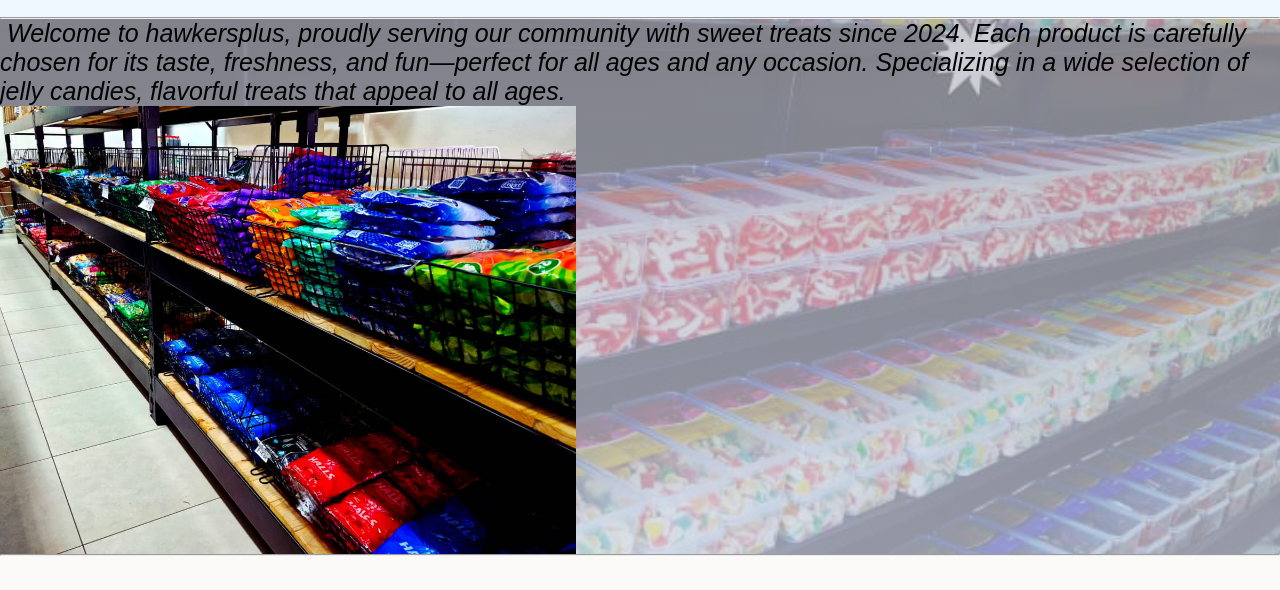
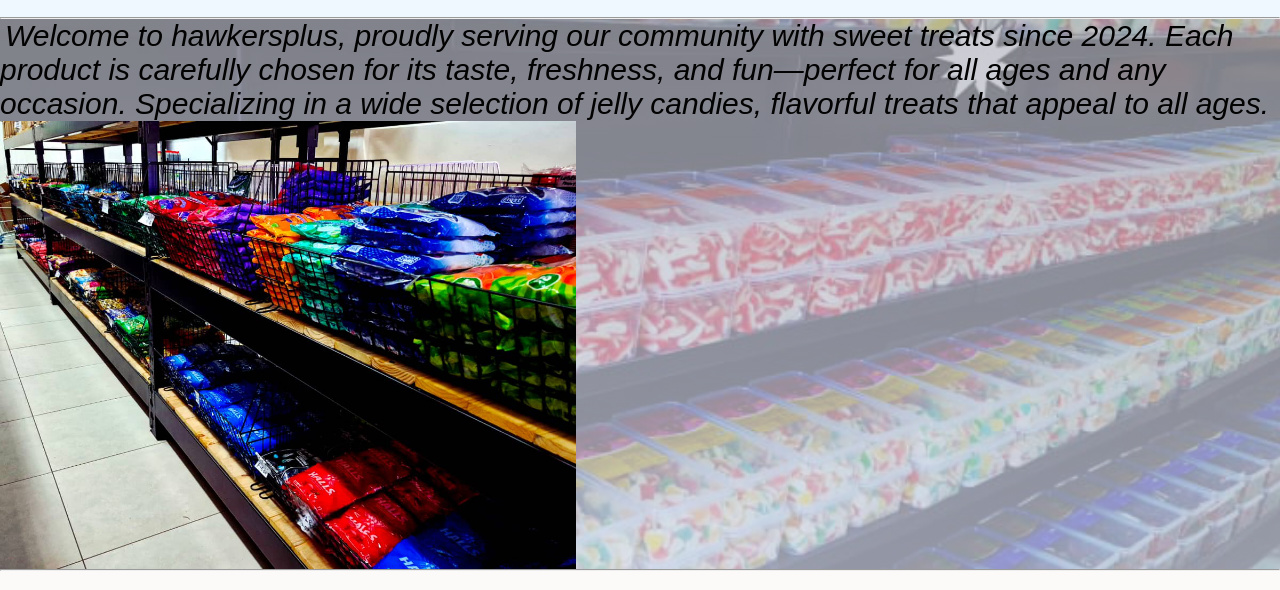
Before and after one commit to noorainshams16/ecommerce, a website: page index.html in a window 1280 px wide. Shown: the part 210-800 px from the top of the page. Drawn offline with Linux system fonts and the light colour scheme.

Commit message:
Refactor CSS styles for improved layout and design

```diff
--- a/style.css
+++ b/style.css
@@ -57,10 +57,10 @@
     font-family:arial;
 }
 .div3{
-    padding:5px 7px;
+    padding:5px;
     float:middle;
     color:rgb(2, 2, 2);
-    font-size:25px;
+    font-size:30px;
     font-family:arial;
 }
 .div4{
```
